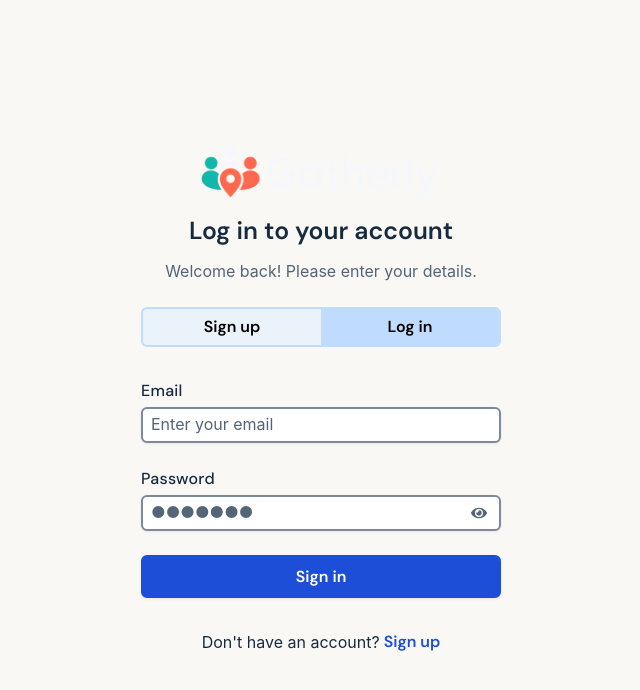
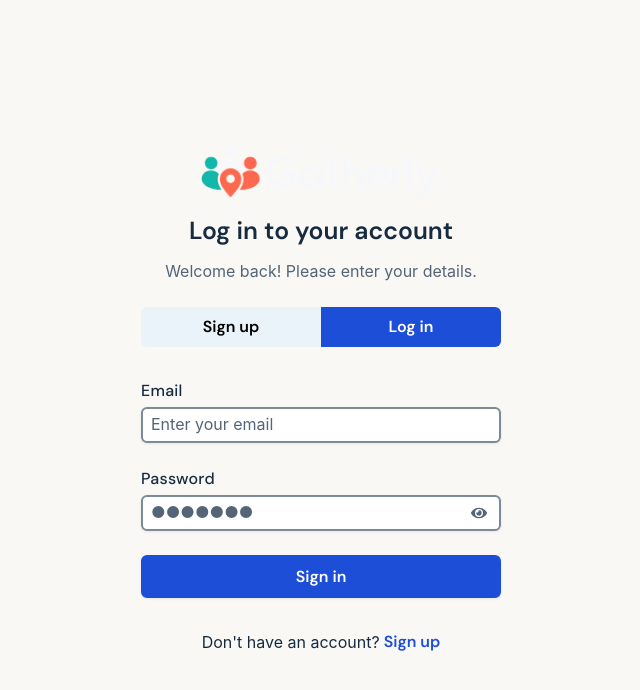
Before and after one commit to AcePeQ/gatherly, a React (Vite) app in the folder client/: page / in a window 1280 px wide. Shown: the top 690 px of the page, without its empty margins (319-959 px from the left). Built offline with nearby package versions, Linux system fonts and the light colour scheme; a web font is replaced by a local one.

Commit message:
feat: enhance Auth component with improved menu interaction and accessibility; update styles for better UI feedback

```diff
--- a/client/src/app/routes/auth/Auth.module.css
+++ b/client/src/app/routes/auth/Auth.module.css
@@ -2,6 +2,8 @@
   display: flex;
   align-items: center;
   justify-content: center;
+
+  padding: var(--space-m);
 }
 
 .authWrapper {
@@ -39,31 +41,43 @@
 
 .menuList {
   display: flex;
-  background-color: var(--ld-highlight);
-  color: var(--ld-on-highlight);
+  background-color: var(--ld-accent-background);
+  color: var(--ld-accent-text);
 
+  min-block-size: 2.5rem;
   block-size: 2.5rem;
 
-  border: 2px solid var(--ld-selection);
   border-radius: 6px;
 
   position: relative;
-
   overflow: hidden;
-}
-
-.menuItem {
-  flex: 1;
 }
 
 .menuButton {
   inline-size: 100%;
   block-size: 100%;
 
+  flex: 1;
+
   position: relative;
   z-index: 1;
 
   font-weight: 600;
+
+  transition: background-color 0.2s ease-in-out, color 0.2s ease-in-out;
+}
+
+.menuButton.active {
+  color: var(--ld-on-primary);
+}
+
+.menuButton:not(.active):hover {
+  background-color: var(--ld-selection);
+}
+
+.menuButton:focus-visible {
+  outline: 3px solid var(--ld-focus);
+  outline-offset: -3px;
 }
 
 .menuActiveBg {
@@ -72,7 +86,7 @@
   inline-size: 50%;
   block-size: 100%;
 
-  background-color: var(--ld-selection);
+  background-color: var(--ld-primary);
 
 
   pointer-events: none;
--- a/client/src/app/routes/auth/Auth.tsx
+++ b/client/src/app/routes/auth/Auth.tsx
@@ -6,15 +6,7 @@
 import LoginForm from '../../../features/auth/components/loginForm/LoginForm';
 
 import Logo from "../../../assets/images/icons/whiteLogoFull.png"
-
-const menuBgVariants = {
-  initial: (isLoginMode: boolean) => ({
-    x: isLoginMode ? "100%" : "0%"
-  }),
-  animate: (isLoginMode: boolean) => ({
-    x: isLoginMode ? "100%" : "0%"
-  })
-}
+import { menuActiveSliderVariants } from '../../../utils/animationVariants';
 
 function Auth() {
   const [authMode, setAuthMode] = useState<"login" | "register">("login")
@@ -34,18 +26,17 @@
           <p className={styles.subTitle}>{isLoginMode ? "Welcome back! Please enter your details." : "Start your free planning journey!"}</p>
         </hgroup>
 
-        <menu className={styles.menu}>
-          <ul className={styles.menuList}>
-            <li className={styles.menuItem}>
-              <button onClick={() => changeAuthMode("register")} className={styles.menuButton}>Sign up</button>
-            </li>
-            <li className={styles.menuItem}>
-              <button onClick={() => changeAuthMode("login")} className={styles.menuButton}>Log in</button>
-            </li>
+        <div role='group' aria-label='Choose authentication mode' className={styles.menuList}>
+          <button type='button' aria-pressed={!isLoginMode} onClick={() => changeAuthMode("register")}
+            className={`${styles.menuButton} ${!isLoginMode ? styles.active : ""}`}>Sign up</button>
 
-            <motion.div custom={isLoginMode} variants={menuBgVariants} initial="initial" animate="animate" className={styles.menuActiveBg} aria-hidden="true" />
-          </ul>
-        </menu>
+          <button type='button' aria-pressed={isLoginMode} onClick={() => changeAuthMode("login")}
+            className={`${styles.menuButton} ${isLoginMode ? styles.active : ""}`}>Log in</button>
+
+          <motion.div custom={isLoginMode} variants={menuActiveSliderVariants} initial="initial" animate="animate"
+            transition={{ duration: 0.3, ease: "easeInOut" }}
+            className={styles.menuActiveBg} aria-hidden="true" />
+        </div>
 
         <LoginForm />
 
--- a/client/src/components/button/Button.module.css
+++ b/client/src/components/button/Button.module.css
@@ -11,7 +11,12 @@
   padding: var(--space-3xs-2xs) var(--space-xs-s);
   border-radius: 6px;
 
-  transition: all 0.3s;
+  transition:
+    background-color 300ms ease-in-out,
+    border-color 300ms ease-in-out,
+    color 300ms ease-in-out,
+    box-shadow 300ms ease-in-out,
+    transform 300ms ease-in-out;
 }
 
 .btn.primary {
--- /dev/null
+++ b/client/src/utils/animationVariants.ts
@@ -0,0 +1,8 @@
+export const menuActiveSliderVariants = {
+  initial: (isLoginMode: boolean) => ({
+    x: isLoginMode ? "100%" : "0%"
+  }),
+  animate: (isLoginMode: boolean) => ({
+    x: isLoginMode ? "100%" : "0%"
+  })
+}
```
